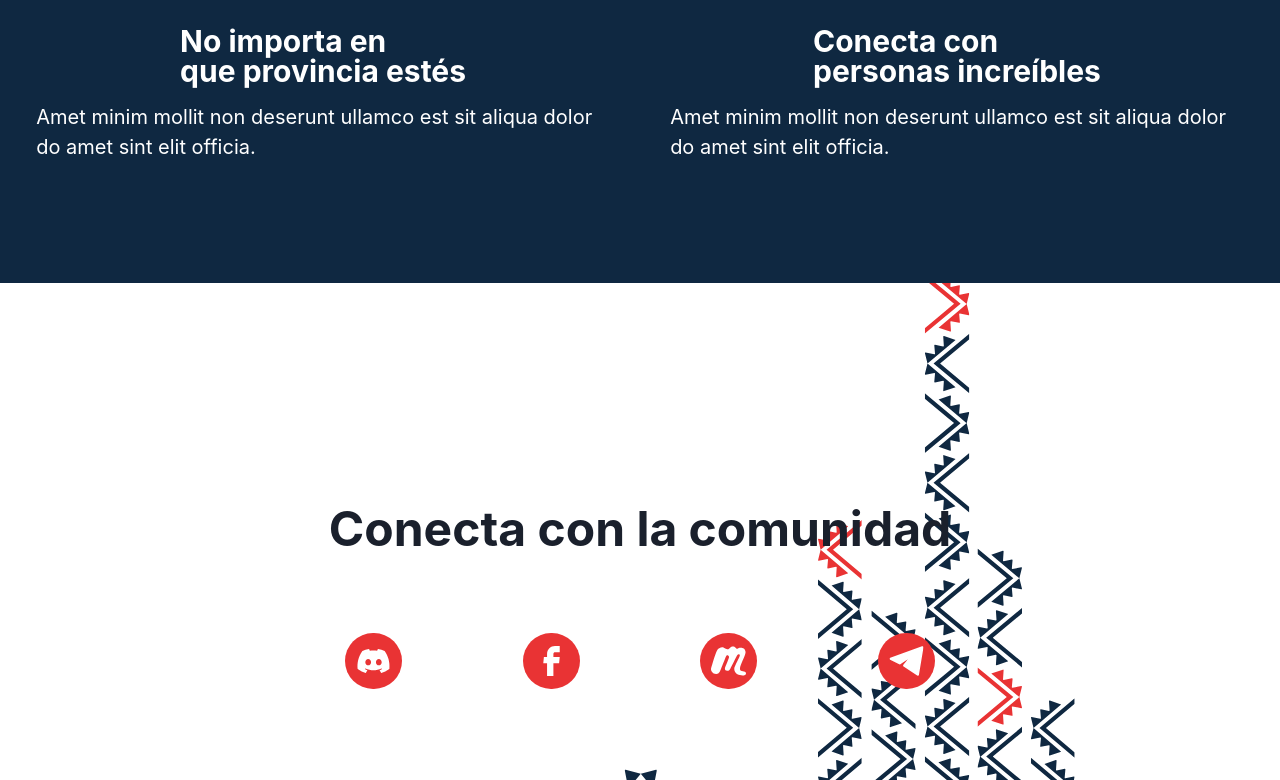
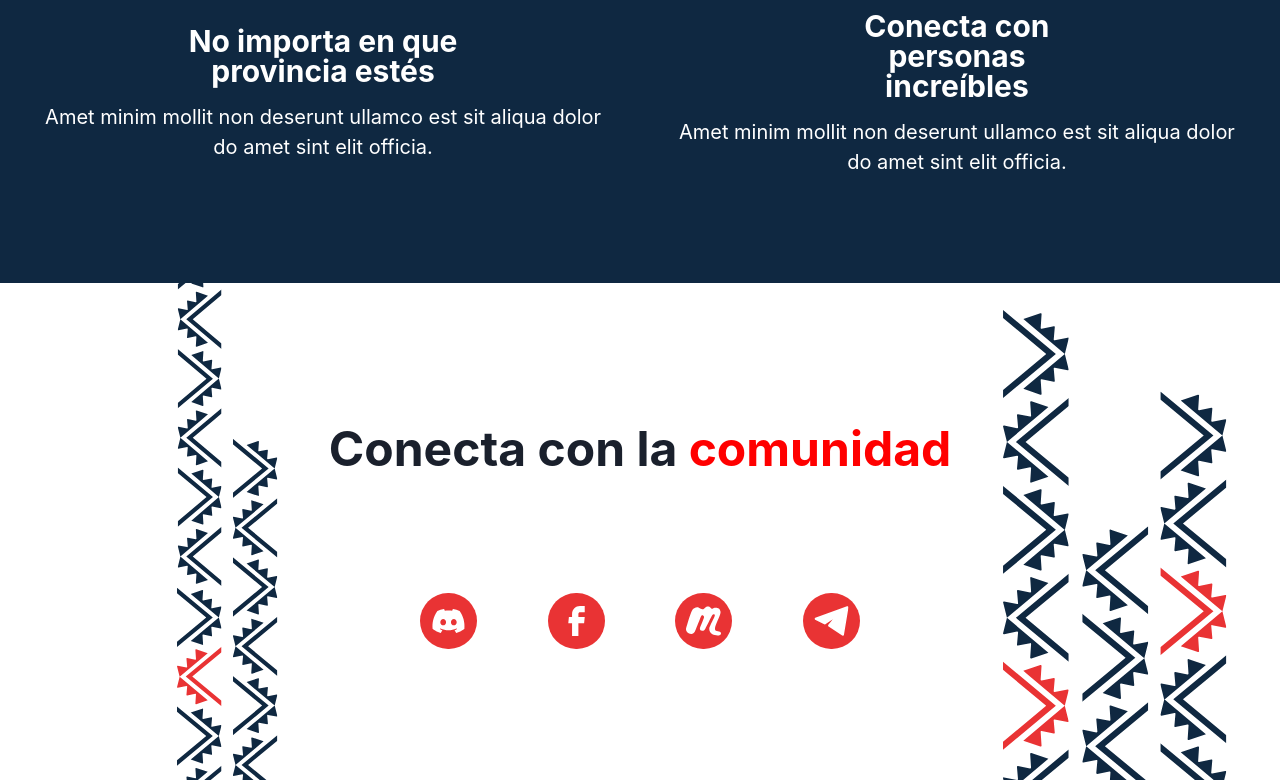
Before and after one commit to Ethereum-Costa-Rica/ethereum.cr, a Next.js app: page / in a window 1280 px wide. Shown: the part 1360-2140 px from the top of the page. Built offline with nearby package versions, Linux system fonts and the light colour scheme.

Commit message:
fix: body and footer

```diff
--- a/src/components/Body.tsx
+++ b/src/components/Body.tsx
@@ -21,10 +21,10 @@ const Body = () => {
             src={CRIcon}
             alt="Costa Rica Icon"
           />
-          <Text fontSize="3xl" fontWeight={700} maxW={700} lineHeight="100%" color="white" mt={7} mb={4}>
-            No importa en <br />que provincia estés
+          <Text fontSize="3xl" textAlign="center" fontWeight={700} maxW={270} lineHeight="100%" color="white" mt={7} mb={4}>
+            No importa en que provincia estés
           </Text>
-          <Text fontSize='xl' color="white">Amet minim mollit non deserunt ullamco est sit aliqua dolor do amet sint elit officia.</Text>
+          <Text fontSize='xl' textAlign="center" color="white">Amet minim mollit non deserunt ullamco est sit aliqua dolor do amet sint elit officia.</Text>
         </Container>
         <Spacer />
         <Container centerContent>
@@ -34,10 +34,10 @@ const Body = () => {
             src={socialIcon}
             alt="Social Icon"
           />
-          <Text fontSize="3xl" fontWeight={700} maxW={700} lineHeight="100%" color="white" mt={7} mb={4}>
-            Conecta con <br />personas increíbles
+          <Text fontSize="3xl" textAlign="center" fontWeight={700} maxW={275} lineHeight="100%" color="white" mt={7} mb={4}>
+            Conecta con personas increíbles
           </Text>
-          <Text fontSize='xl' color="white">Amet minim mollit non deserunt ullamco est sit aliqua dolor do amet sint elit officia.</Text>
+          <Text fontSize='xl' textAlign="center" color="white">Amet minim mollit non deserunt ullamco est sit aliqua dolor do amet sint elit officia.</Text>
         </Container>
         <Spacer />
       </Flex>
@@ -47,55 +47,84 @@ const Body = () => {
         px="90px"
         direction="column"
         justifyContent="space-evenly"
-        backgroundImage="url('/hero.svg')"
-        backgroundRepeat="no-repeat"
-        backgroundSize="auto 104vh"
-        backgroundPosition="80% 0%"
+        position="relative"
       >
+        <Box
+          position="absolute"
+          top={0}
+          left={0}
+          bottom={0}
+          right={0}
+          backgroundImage="url('/hero2.svg')"
+          backgroundRepeat="no-repeat"
+          backgroundSize="auto 104vh"
+          backgroundPosition="95% -85%"
+          zIndex={-1}
+        />
+        <Box
+          position="absolute"
+          top={0}
+          left={0}
+          bottom={0}
+          right={0}
+          backgroundImage="url('/hero1.svg')"
+          backgroundRepeat="no-repeat"
+          backgroundSize="auto 104vh"
+          backgroundPosition="15% 350%"
+          zIndex={-2}
+        />
         <Flex direction="row" alignItems="center" justifyContent="center" height={760}>
           <Flex direction="column">
             <Center>
-              <Box mb="16">
+              <Box mb="32">
                 <Text fontSize="5xl" fontWeight={700} maxW={700} lineHeight="100%">
-                  Conecta con la comunidad
+                  Conecta con la <Text as="span" color="red">comunidad</Text>
                 </Text>
               </Box>
             </Center>
-            <Flex justifyContent="space-between">
-              <Box p='4'>
-                <Image
-                  width={57}
-                  height={56}
-                  src={discordIcon}
-                  alt="Discord Icon"
-                />
-              </Box>
-              <Box p='4'>
-                <Image
-                  width={57}
-                  height={56}
-                  src={facebookIcon}
-                  alt="Facebook Icon"
-                />
-              </Box>
-              <Box p='4'>
-                <Image
-                  width={57}
-                  height={56}
-                  src={meetupIcon}
-                  alt="Meetup Icon"
-                />
-              </Box>
-              <Box p='4'>
-                <Image
-                  width={57}
-                  height={56}
-                  src={telegramIcon}
-                  alt="Telegram Icon"
-                />
-              </Box>
+            <Flex justifyContent="space-between"  mb="44" marginInline="75px">
+              <Button
+                p="4"
+                bg="transparent"
+                _hover={{ bg: "transparent" }}
+                _active={{ bg: "transparent" }}
+                as="a"
+                href="https://t.me/EthereumCR"
+              >
+                <Image src={discordIcon} alt="Discord Icon" />
+              </Button>
+              <Button
+                p="4"
+                bg="transparent"
+                _hover={{ bg: "transparent" }}
+                _active={{ bg: "transparent" }}
+                as="a"
+                href="https://twitter.com/ethereumcr"
+              >
+                <Image src={facebookIcon} alt="Facebook Icon" />
+              </Button>
+              <Button
+                p="4"
+                bg="transparent"
+                _hover={{ bg: "transparent" }}
+                _active={{ bg: "transparent" }}
+                as="a"
+                href="https://www.meetup.com/es/ethereumcr/"
+              >
+                <Image src={meetupIcon} alt="Meetup Icon" />
+              </Button>
+              <Button
+                p="4"
+                bg="transparent"
+                _hover={{ bg: "transparent" }}
+                _active={{ bg: "transparent" }}
+                as="a"
+                href="https://t.me/EthereumCR"
+              >
+                <Image src={telegramIcon} alt="Telegram Icon" />
+              </Button>
             </Flex>
-            <Center mt="16">
+            <Center mb="8">
               <Image
                 width={87}
                 height={134}
--- a/src/components/Footer.tsx
+++ b/src/components/Footer.tsx
@@ -14,7 +14,7 @@ const Footer = () => {
         <Flex direction="row" justifyContent="space-between" alignItems="center">
           <Box>
             <Flex alignItems="center" mb={-3}>
-              <Text fontSize='4xl' color="red">Ethereum</Text>
+              <Text fontSize='4xl'>Ethereum</Text>
               <Text fontSize='4xl' color="red" ml={2} as='b'>Costa Rica</Text>
             </Flex>
             <Text fontSize='xl' mb={5}>Creado con amor por la comunidad</Text>
```
Also changed, not shown: public/hero1.svg (added), public/hero2.svg (added).
